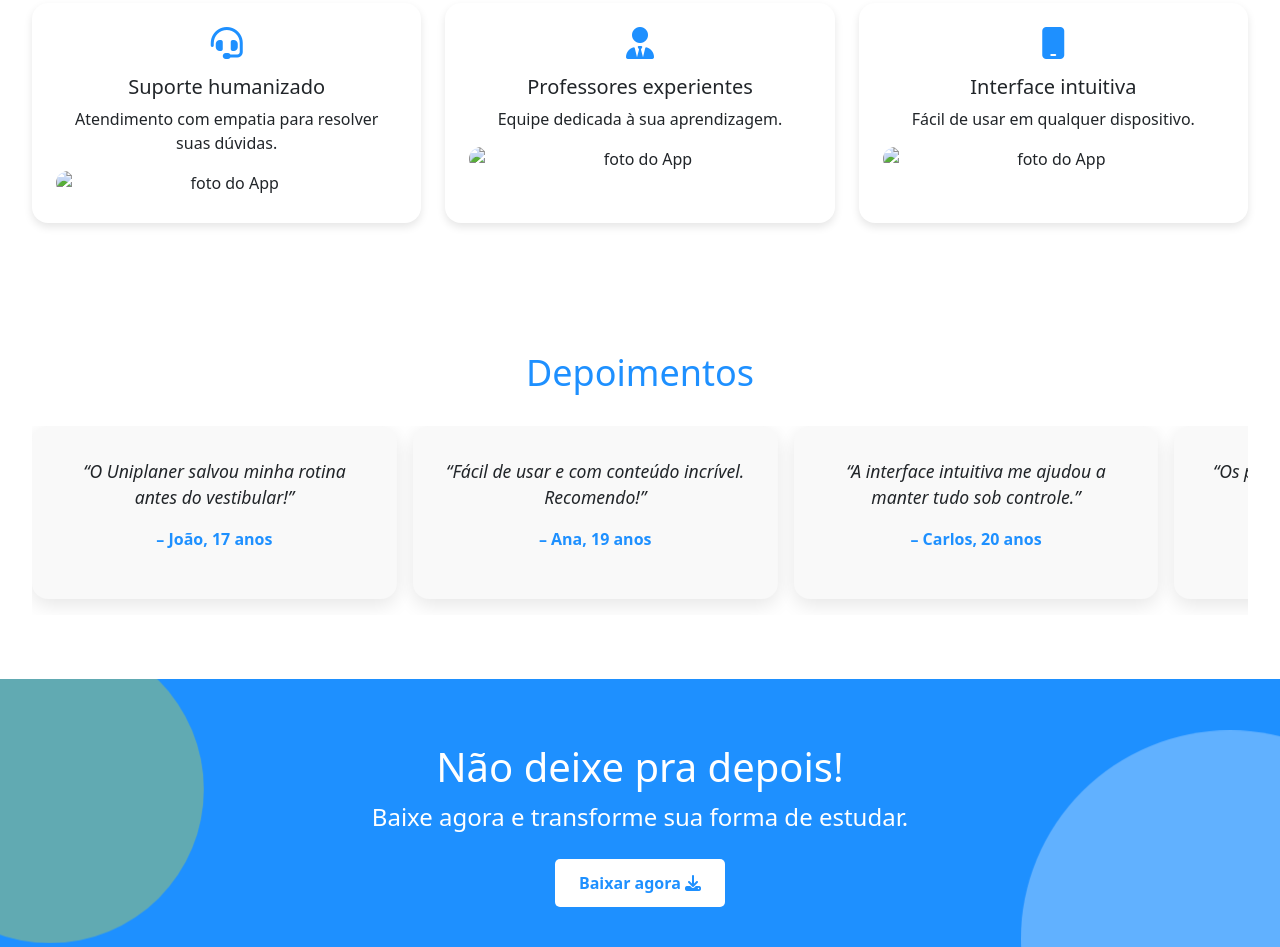
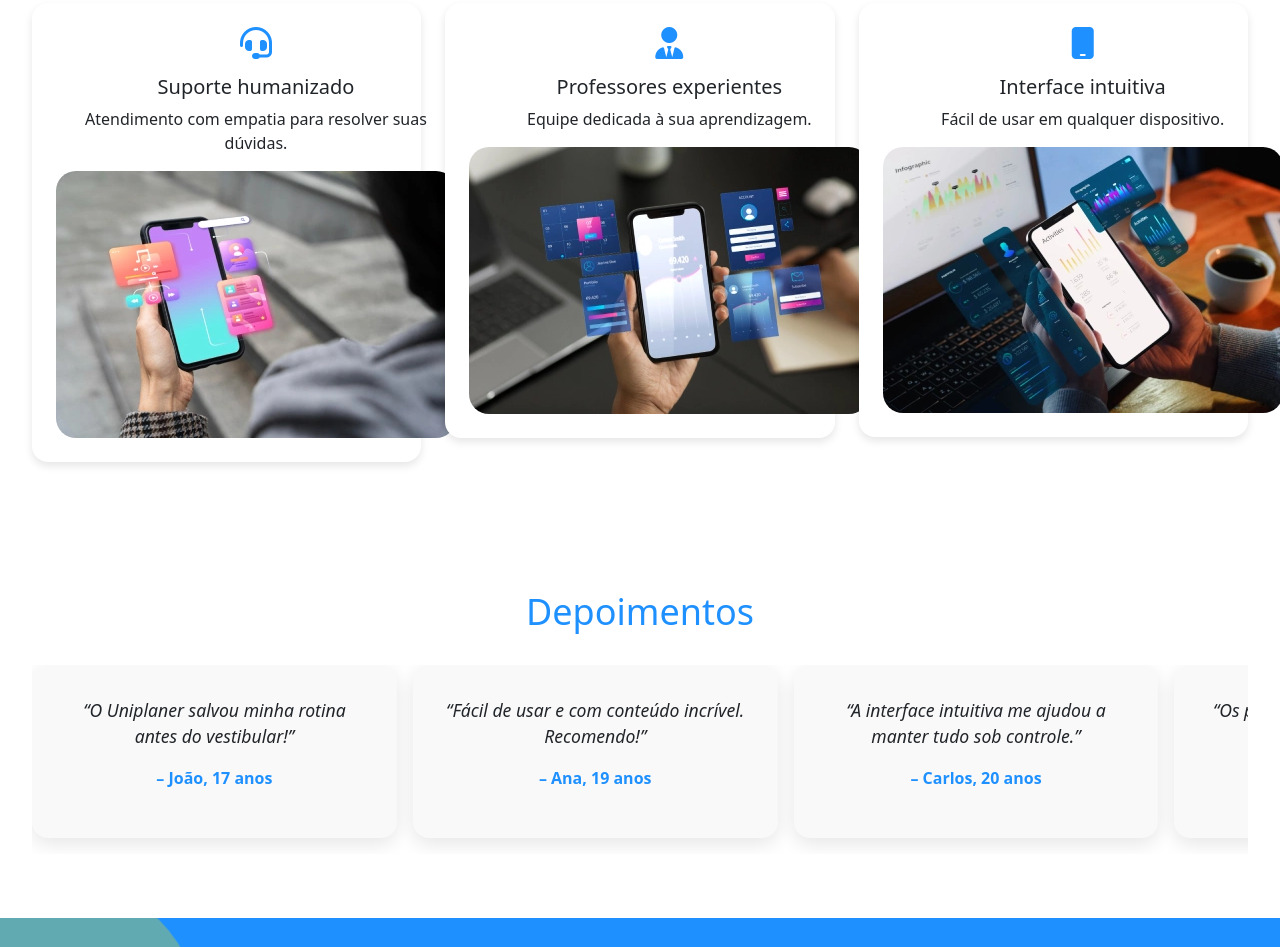
Before and after one commit to sunspedro/trabalhoUniplaner, a plain HTML site: page index.html in a window 1280 px wide. Shown: the part 1137-2084 px from the top of the page. Drawn offline with nearby package versions, Linux system fonts and the light colour scheme.

Commit message:
Update index.html

```diff
--- a/index.html
+++ b/index.html
@@ -65,7 +65,7 @@
           <i class="fa-solid fa-headset"></i>
           <h5>Suporte humanizado</h5>
           <p>Atendimento com empatia para resolver suas dúvidas.</p>
-          <img class="featuresImage" src="img/features-1.webp" alt="foto do App">
+          <img class="featuresImage" src="imgs/features-1.webp" alt="foto do App">
         </div>
       </div>
       <div class="col-md-4">
@@ -73,7 +73,7 @@
           <i class="fa-solid fa-user-tie"></i>
           <h5>Professores experientes</h5>
           <p>Equipe dedicada à sua aprendizagem.</p>
-          <img class="featuresImage" src="img/features-2.webp" alt="foto do App">
+          <img class="featuresImage" src="imgs/features-2.webp" alt="foto do App">
         </div>
       </div>
       <div class="col-md-4">
@@ -81,7 +81,7 @@
           <i class="fa-solid fa-mobile"></i>
           <h5>Interface intuitiva</h5>
           <p>Fácil de usar em qualquer dispositivo.</p>
-          <img class="featuresImage" src="img/features-3.webp" alt="foto do App">
+          <img class="featuresImage" src="imgs/features-3.webp" alt="foto do App">
         </div>
       </div>
     </div>
```
